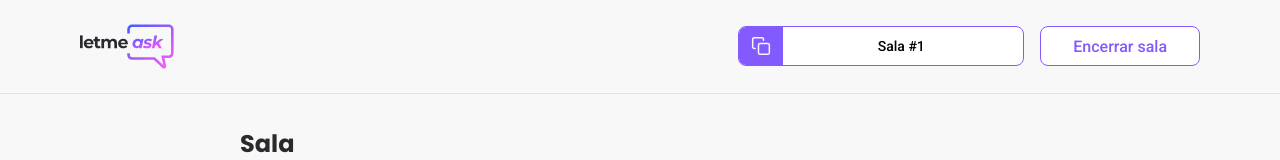
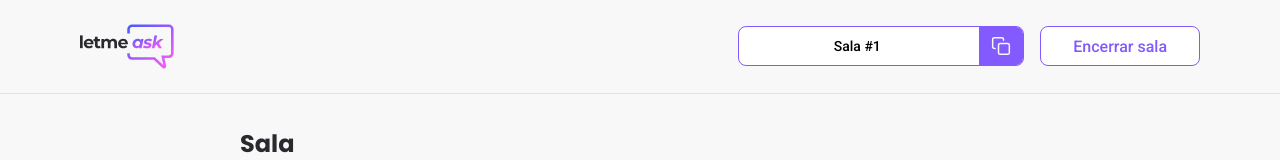
Before and after one commit to Harrys23/letmeask, a React (Create React App) app: page /admin/rooms/1 in a window 1280 px wide. Shown: the top 160 px of the page. Built offline with nearby package versions, Linux system fonts and the light colour scheme; no server answers; the database is empty.

Commit message:
Mudança estética no botão de cópia do código
agora o código é mostrado antes do ícone.

```diff
--- a/src/components/RoomCode/index.tsx
+++ b/src/components/RoomCode/index.tsx
@@ -21,11 +21,11 @@ export function RoomCode(props: RoomCodeProps) {
 
   return (
     <button className="room-code" onClick={copyRoomCodeToClipboard}>
+      <span>Sala #{props.code}</span>
+
       <div>
         <img src={copyImg} alt="Copiar código da sala" />
       </div>
-
-      <span>Sala #{props.code}</span>
     </button>
   );
 }
```
